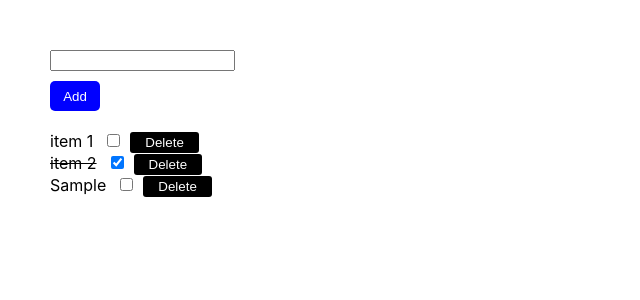
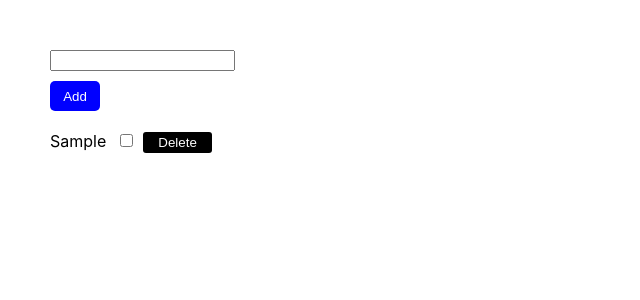
Before and after one commit to evelynyhkim/MERN, a React (Create React App) app in the folder React/my-app/: page / in a window 1280 px wide. Both pictures are taken after typing "Sample" into the empty fields and a click on the input "Add". Shown: the top 300 px of the page, without its empty margins (0-640 px from the left). Built offline with nearby package versions, Linux system fonts and the light colour scheme.

Commit message:
all done, i think

```diff
--- a/React/my-app/src/App.js
+++ b/React/my-app/src/App.js
@@ -2,90 +2,18 @@ import "./App.css"
 import React, {useState} from "react"
 //import ItemList from "./components/ItemList"
 import ItemForm from "./components/ItemForm"
+import ItemList from "./components/ItemList"
 
 function App() {
-	const initialItems = [
-		{txt: "item 1", isDone: false},
-		{txt: "item 2", isDone: true},
-	]
-
-	const [itemList, setItemList] = useState(initialItems)
+	const [itemList, setItemList] = useState([])
 	const [newItem, setNewItem] = useState({})
 
-	function chooseStyle(val) {
-		//return val ? "done" : "notDone"
-		if (val === true) return "done"
-		else return ""
-	}
-
-	function handleDoneToggle(e, idxToToggle) {
-		let newList = itemList.map((item, idx) => {
-			if (idx !== idxToToggle) {
-				return item
-			} else {
-				//Here we're mutating the arrary, but it's okay
-				item.isDone = !item.isDone
-				return item
-
-				//let itm = {...item, isDone: !item.isDone}
-				//return itm
-			}
-		})
-		setItemList(newList)
-	}
-	const handleDeleteClick = (idxToDelete) => {
-		let newList = itemList.filter((item, idx) => idx !== idxToDelete)
-		setItemList(newList)
-	}
 	return (
 		<div className="App">
 			<ItemForm newItem={newItem} setNewItem={setNewItem} itemList={itemList} setItemList={setItemList} />
-			{/* <form onSubmit={handleItemSubmit}>
-				<input value={newItem.txt} onChange={(e) => setNewItem({txt: e.target.value, isDone: false})} type="text" />
-				<input type="submit" value="Add" />
-			</form> */}
-			{itemList.map((item, idx) => {
-				return (
-					<div key={idx} className={`item-line ${chooseStyle(item.isDone)}`}>
-						<label htmlFor={idx}>{item.txt}</label>
-						<input checked={item.isDone} onChange={(e) => handleDoneToggle(e, idx)} id={idx} type="checkbox" />
-						<button
-							style={{backgroundColor: "black", color: "white", border: "none", borderRadius: "3px", padding: "3px 15px"}}
-							onClick={() => {
-								handleDeleteClick(idx)
-							}}
-						>
-							Delete
-						</button>
-					</div>
-				)
-			})}
+			<ItemList itemList={itemList} setItemList={setItemList} />
 		</div>
-	) //() => selectedStyle(item.isDone)
-	// return (
-	// 	<div className="App">
-	// 		<ItemList handleDoneToggle={handleDoneToggle} itemList={itemList} setItemList={setItemList} />
-	// 	</div>
-	// ) //<ItemForm itemList={itemList} handleItemAdd={handleItemSubmit} />
+	)
 }
 
 export default App
-// const selectedStyle = (isDone) => {
-// 	const r = isDone ? "done" : "notDone"
-// 	console.log("+++selected style is " + r)
-// 	return r
-// }
-// const handleDoneToggle = (e, idxToUpdate) => {
-// 	const newList = itemList.map((item, idx) => {
-// 		console.log("Starting handleDoneToggle for index ", idxToUpdate, item)
-// 		if (idx === idxToUpdate) {
-// 			newIsDone = !item.isDone
-// 			let r = {txt: item.txt, isDone: newIsDone}
-// 			return r
-// 		} else {
-// 			return item
-// 		}
-// 	})
-// 	setItemList(newList)
-// 	console.log("newList is " + newList)
-// }
--- a/React/my-app/src/components/ItemForm.js
+++ b/React/my-app/src/components/ItemForm.js
@@ -11,8 +11,10 @@ function ItemForm({newItem, setNewItem, itemList, setItemList}) {
 	}
 	function handleItemSubmit(e) {
 		e.preventDefault()
-		setItemList([...itemList, newItem])
-		setNewItem({txt: "", isDone: false})
+		if (/[^\s]/.test(newItem.txt)) {
+			setItemList([...itemList, newItem])
+			setNewItem({txt: "", isDone: false})
+		} else alert("Error - Todo text cannot be left empty")
 	}
 	return (
 		<form className="item-form" onSubmit={handleItemSubmit}>
--- /dev/null
+++ b/React/my-app/src/components/ItemList.js
@@ -0,0 +1,47 @@
+import React from "react"
+
+function ItemList({itemList, setItemList}) {
+	function chooseStyle(val) {
+		//return val ? "done" : "notDone"
+		if (val === true) return "done"
+		else return ""
+	}
+	function handleDoneToggle(e, idxToToggle) {
+		let newList = itemList.map((item, idx) => {
+			if (idx !== idxToToggle) {
+				return item
+			} else {
+				//Here we're mutating the arrary, but it's okay
+				item.isDone = !item.isDone
+				return item
+
+				//let itm = {...item, isDone: !item.isDone}
+				//return itm
+			}
+		})
+		setItemList(newList)
+	}
+	const handleDeleteClick = (idxToDelete) => {
+		let newList = itemList.filter((item, idx) => idx !== idxToDelete)
+		setItemList(newList)
+	}
+
+	return itemList.map((item, idx) => {
+		return (
+			<div key={idx} className={`item-line ${chooseStyle(item.isDone)}`}>
+				<label htmlFor={idx}>{item.txt}</label>
+				<input checked={item.isDone} onChange={(e) => handleDoneToggle(e, idx)} id={idx} type="checkbox" />
+				<button
+					style={{backgroundColor: "black", color: "white", border: "none", borderRadius: "3px", padding: "3px 15px"}}
+					onClick={() => {
+						handleDeleteClick(idx)
+					}}
+				>
+					Delete
+				</button>
+			</div>
+		)
+	})
+}
+
+export default ItemList
```
